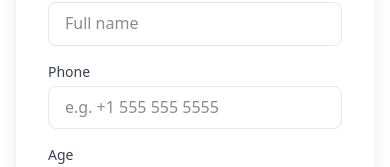
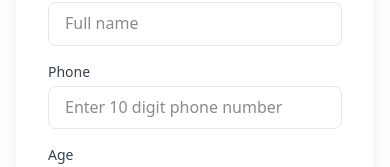
Before and after one commit to SailendraDarbha94/oasis-dental-clinic, a Next.js app: page /appointment in a window 390 px wide. Shown: the part 230-397 px from the top of the page. Built offline with nearby package versions, Linux system fonts and the light colour scheme.

Commit message:
validation added to phone number field

```diff
--- a/src/app/appointment/page.tsx
+++ b/src/app/appointment/page.tsx
@@ -38,19 +38,48 @@ export default function AppointmentPage() {
 
 	const [submitted, setSubmitted] = useState(false);
 
+	const [phoneError, setPhoneError] = useState<string | null>(null);
+
 	const router = useRouter();
 	const { toast } = useToast();
 
 	function handleChange(e: React.ChangeEvent<HTMLInputElement>) {
 		const { name, value } = e.target;
+		if (name === "phone") {
+			// Allow only digits and cap to 10 characters while typing
+			const digits = value.replace(/\D/g, "").slice(0, 10);
+			setForm((s) => ({ ...s, phone: digits }));
+			// clear error while typing until blur/submit
+			if (phoneError) setPhoneError(null);
+			return;
+		}
+
 		setForm((s) => ({ ...s, [name]: value }));
+	}
+
+	function isValidPhone(p: string) {
+		return /^\d{10}$/.test(p);
+	}
+
+	function handlePhoneBlur() {
+		if (!isValidPhone(form.phone)) {
+			setPhoneError("Phone number must be exactly 10 digits");
+		} else {
+			setPhoneError(null);
+		}
 	}
 
 	function handleSubmit(e: React.FormEvent) {
 		e.preventDefault();
 		const missing = Object.entries(form).filter(([, v]) => v.toString().trim() === "");
 		if (missing.length) {
-			alert("Please fill all required fields.");
+			toast({ message: "Please fill all required fields.", type: "error" });
+			return;
+		}
+
+		if (!isValidPhone(form.phone)) {
+			setPhoneError("Phone number must be exactly 10 digits");
+			alert("Phone number must be exactly 10 digits.");
 			return;
 		}
 
@@ -98,12 +127,20 @@ export default function AppointmentPage() {
 							<input
 								name="phone"
 								type="tel"
+								inputMode="numeric"
+								pattern="\d*"
 								required
 								value={form.phone}
 								onChange={handleChange}
-								placeholder="e.g. +1 555 555 5555"
-								className="w-full rounded-lg border border-gray-200 px-4 py-2 focus:outline-none focus:ring-2 focus:ring-teal-300"
+								onBlur={handlePhoneBlur}
+								placeholder="Enter 10 digit phone number"
+								className={`w-full rounded-lg border px-4 py-2 focus:outline-none focus:ring-2 ${
+									phoneError
+										? "border-red-500 focus:ring-red-300"
+										: "border-gray-200 focus:ring-teal-300"
+								}`}
 							/>
+							{phoneError && <p className="mt-1 text-sm text-red-600">{phoneError}</p>}
 						</div>
 
 						<div className="grid grid-cols-1 sm:grid-cols-3 gap-4">
--- a/src/components/Header.tsx
+++ b/src/components/Header.tsx
@@ -41,7 +41,7 @@ export default function Header() {
           </nav>
 
           <div className="hidden md:block">
-            <button onClick={() => router.push('/appointment')} className="bg-teal-600 hover:bg-teal-700 text-white px-6 py-2 rounded-lg transition-colors">
+            <button onClick={() => router.push('/appointment')} className="bg-teal-600 hover:cursor-pointer hover:bg-teal-700 text-white px-6 py-2 rounded-lg transition-colors">
               Book Appointment
             </button>
           </div>
--- a/src/components/HeroSection.tsx
+++ b/src/components/HeroSection.tsx
@@ -1,6 +1,11 @@
+"use client";
+import { useRouter } from 'next/navigation';
 import Image from 'next/image';
 
 export default function HeroSection() {
+
+  const router = useRouter();
+
   return (
     <section id="home" className="bg-gradient-to-br from-teal-50 to-blue-50 py-20">
       <div className="max-w-7xl mx-auto px-4 sm:px-6 lg:px-8">
@@ -15,7 +20,7 @@ export default function HeroSection() {
               Our team of experienced professionals is dedicated to maintaining your oral health and creating beautiful smiles.
             </p>
             <div className="flex flex-col sm:flex-row gap-4">
-              <button className="bg-teal-600 hover:bg-teal-700 text-white px-8 py-4 rounded-lg text-lg font-semibold transition-colors shadow-lg">
+              <button onClick={() => router.push('/appointment')} className="bg-teal-600 hover:cursor-pointer hover:bg-teal-700 text-white px-8 py-4 rounded-lg text-lg font-semibold transition-colors shadow-lg">
                 Book Your Appointment
               </button>
               <button className="border-2 border-teal-600 text-teal-600 hover:bg-teal-600 hover:text-white px-8 py-4 rounded-lg text-lg font-semibold transition-colors">
```
